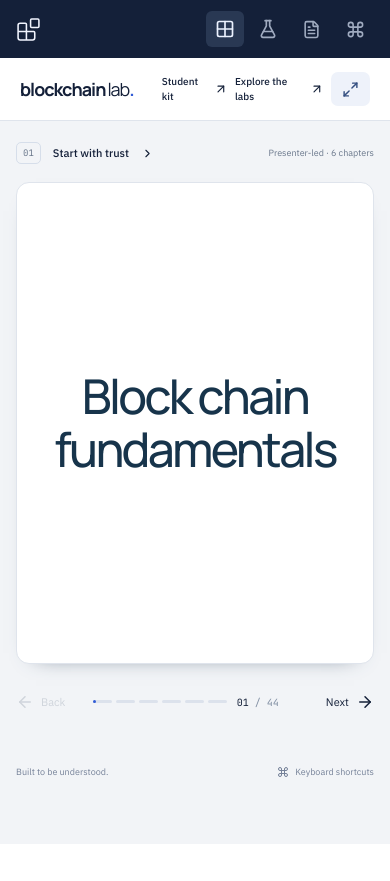
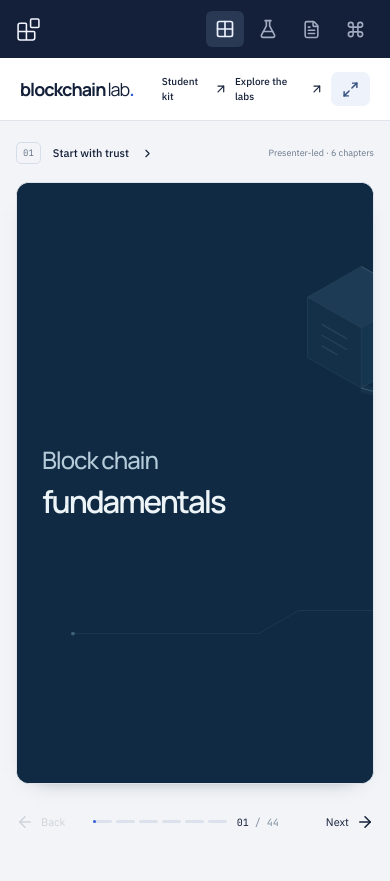
Before and after one commit to syamsundaryadla/blockchain-workshop, a Next.js app: page / in a window 390 px wide. Before the commit the page ends 844 px from the top, so only its background shows below. Built offline with nearby package versions, Linux system fonts and the light colour scheme.

Commit message:
style: make the workshop title fill the presentation screen

```diff
--- a/src/app/fabric-workshop.css
+++ b/src/app/fabric-workshop.css
@@ -2,22 +2,96 @@
 .cover-stage:has(.title-only-slide) {
   display: block;
   min-height: 620px;
+  background: #102a43;
 }
 .title-only-slide {
+  position: relative;
+  isolation: isolate;
+  overflow: hidden;
   min-height: 620px;
-  display: grid;
-  place-items: center;
-  padding: 55px;
+  display: flex;
+  align-items: center;
+  padding: 70px;
+  background: #102a43;
 }
 .title-only-slide h1 {
+  position: relative;
+  z-index: 1;
   font:
-    500 clamp(50px, 6.7vw, 108px) / 1.1 var(--font-display),
+    600 clamp(50px, 7.3vw, 126px) / 1.07 var(--font-display),
     sans-serif;
-  letter-spacing: -0.055em;
-  color: #17344b;
-  max-width: 1000px;
-  text-align: center;
-  text-wrap: balance;
+  letter-spacing: -0.065em;
+  color: #edf4f7;
+  margin: 0;
+  animation: title-arrive 650ms ease-out both;
+}
+.title-subject,
+.title-fundamentals {
+  display: block;
+}
+.title-subject {
+  font-size: 0.62em;
+  font-weight: 450;
+  letter-spacing: -0.045em;
+  color: #b5cbd9;
+  margin-bottom: 17px;
+}
+.title-ledger-art {
+  position: absolute;
+  z-index: 0;
+  width: 79%;
+  height: 100%;
+  top: 0;
+  right: -3%;
+  pointer-events: none;
+}
+.title-block-edge {
+  fill: none;
+  stroke: #7c9eb5;
+  stroke-opacity: 0.42;
+  stroke-width: 1.25;
+  stroke-linejoin: round;
+}
+.title-block-records {
+  fill: none;
+  stroke: #90b9c7;
+  stroke-opacity: 0.4;
+  stroke-width: 2;
+}
+.title-block-highlight {
+  fill: none;
+  stroke: #a8c9d2;
+  stroke-opacity: 0.65;
+  stroke-width: 1.5;
+}
+.title-chain-track {
+  fill: none;
+  stroke: #89b4c2;
+  stroke-opacity: 0.08;
+  stroke-width: 13;
+}
+.title-chain-link {
+  fill: none;
+  stroke: #63a6ad;
+  stroke-opacity: 0.65;
+  stroke-width: 1.5;
+}
+.title-ledger-trace {
+  fill: none;
+  stroke: #517e93;
+  stroke-opacity: 0.38;
+  stroke-width: 1;
+}
+.title-trace-node {
+  fill: #6ba3af;
+  fill-opacity: 0.7;
+}
+@keyframes title-arrive {
+  from { opacity: 0; transform: translateY(12px); }
+  to { opacity: 1; transform: translateY(0); }
+}
+@media (prefers-reduced-motion: reduce) {
+  .title-only-slide h1 { animation: none; }
 }
 .about-me-slide {
   padding: 40px;
@@ -90,11 +164,102 @@
   height: 100%;
   min-height: 0;
 }
+.studio-cover .studio-main {
+  display: flex;
+  flex-direction: column;
+  min-height: calc(100dvh - 84px);
+}
+.studio-cover .cover-stage {
+  display: flex;
+  flex: 1;
+  min-height: 0;
+}
+.studio-cover .title-only-slide {
+  flex: 1;
+  min-width: 0;
+  min-height: 480px;
+}
+.studio-cover .studio-colophon {
+  display: none;
+}
+.studio-cover.studio-fullscreen {
+  position: fixed;
+  inset: 0;
+  z-index: 50;
+  height: 100dvh;
+  background: #102a43;
+}
+.studio-cover.studio-fullscreen .studio-workspace {
+  width: 100%;
+}
+.studio-cover.studio-fullscreen .studio-main {
+  max-width: none;
+  height: 100dvh;
+  min-height: 0;
+  padding: 0;
+}
+.studio-cover.studio-fullscreen .studio-topbar {
+  position: absolute;
+  top: 20px;
+  right: 24px;
+  z-index: 2;
+  height: auto;
+  padding: 0;
+  background: transparent;
+}
+.studio-cover.studio-fullscreen .studio-topbar > .wordmark,
+.studio-cover.studio-fullscreen .topbar-center,
+.studio-cover.studio-fullscreen .topbar-actions > a,
+.studio-cover.studio-fullscreen .lesson-context {
+  display: none;
+}
+.studio-cover.studio-fullscreen .topbar-actions > .icon-button {
+  background: #1c3c55;
+  color: #b5cbd9;
+}
+.studio-cover.studio-fullscreen .cover-stage {
+  border: 0;
+  border-radius: 0;
+  box-shadow: none;
+}
+.studio-cover.studio-fullscreen .title-only-slide {
+  min-height: 0;
+  padding: clamp(25px, 7vw, 110px);
+}
+.studio-cover.studio-fullscreen .lesson-controls {
+  position: absolute;
+  inset: auto 0 0;
+  z-index: 2;
+  margin: 0;
+  padding: 20px clamp(25px, 4vw, 65px);
+  color: #b5cbd9;
+}
+.studio-cover.studio-fullscreen .lesson-controls button,
+.studio-cover.studio-fullscreen .chapter-progress > span {
+  color: #b5cbd9;
+}
+.studio-cover.studio-fullscreen .lesson-controls button:disabled {
+  opacity: 0.25;
+}
+.studio-cover.studio-fullscreen .chapter-segments button::before {
+  background: #365973;
+}
+.studio-cover.studio-fullscreen .chapter-segments button > span {
+  background: #90b9c7;
+}
+.studio-cover.studio-fullscreen .lesson-controls button:focus-visible,
+.studio-cover.studio-fullscreen .studio-topbar button:focus-visible {
+  outline: 2px solid #edf4f7;
+  outline-offset: 5px;
+}
 .studio-fullscreen .about-me-slide {
   min-height: 100%;
   height: 100%;
 }
 @media (max-width: 700px) {
+  .studio-cover.studio-fullscreen .chapter-segments {
+    display: none;
+  }
   .title-only-slide {
     min-height: 480px;
     padding: 25px;
@@ -103,7 +268,16 @@
     min-height: 480px;
   }
   .title-only-slide h1 {
-    font-size: 48px;
+    font-size: clamp(24px, 8vw, 50px);
+  }
+  .title-ledger-art {
+    width: 180%;
+    right: -65%;
+    opacity: 0.65;
+  }
+  .title-subject {
+    font-size: 0.77em;
+    margin-bottom: 12px;
   }
   .about-me-slide {
     padding: 28px;
--- a/src/components/presentation/SlideViewer.tsx
+++ b/src/components/presentation/SlideViewer.tsx
@@ -36,6 +36,7 @@ import { SignatureLab } from "@/components/simulations/SignatureLab";
 import { FabricFlowLab } from "@/components/simulations/FabricFlowLab";
 import { WorkshopSlide, WorkshopQuizMotif } from "./WorkshopSlide";
 import { WORKSHOP_FRAMES } from "@/content/workshop-deck";
+import { TitleSlide } from "./TitleSlide";
 import { BEGINNER_LESSONS } from "@/content/beginner-workshop";
 import { copyToClipboard } from "@/lib/utils";
 
@@ -253,7 +254,7 @@ export function SlideViewer() {
   return (
     <div
       ref={stageRef}
-      className={`studio ${fullscreen ? "studio-fullscreen" : ""}`}
+      className={`studio ${cover ? "studio-cover" : ""} ${fullscreen ? "studio-fullscreen" : ""}`}
     >
       <aside className="studio-rail" aria-label="Workshop navigation">
         <Link href="/" className="studio-mark" aria-label="Blockchain Lab home">
@@ -345,9 +346,7 @@ export function SlideViewer() {
             aria-label={`Slide ${slide.slideNumber}: ${editorial.title}`}
           >
             {cover ? (
-              <div className="title-only-slide">
-                <h1>Block chain fundamentals</h1>
-              </div>
+              <TitleSlide />
             ) : slide.simulationType ? (
               <>
                 <div className="lab-heading">
--- /dev/null
+++ b/src/components/presentation/TitleSlide.tsx
@@ -0,0 +1,32 @@
+import React from "react";
+
+function LedgerBlock({ x, y, opacity = 1 }: { x: number; y: number; opacity?: number }) {
+  return (
+    <g transform={`translate(${x} ${y})`} opacity={opacity}>
+      <path d="M0-48 84 0 0 48-84 0Z" fill="#365973" />
+      <path d="M-84 0 0 48V142l-84-48Z" fill="#1c3c55" />
+      <path d="m0 48 84-48v94L0 142Z" fill="#244a65" />
+      <path d="M0-48 84 0v94L0 142l-84-48V0ZM-84 0 0 48 84 0M0 48v94" className="title-block-edge" />
+      <path d="m-62 42 40 23m-40-6 40 23m-40-6 25 14" className="title-block-records" />
+      <path d="m0-48 84 48" className="title-block-highlight" />
+    </g>
+  );
+}
+
+export function TitleSlide() {
+  return (
+    <div className="title-only-slide">
+      <svg className="title-ledger-art" viewBox="0 0 1000 620" aria-hidden="true" focusable="false">
+        <path d="M620 162c65 18 100 22 170 35M790 387c65 18 100 22 170 35" className="title-chain-track" />
+        <path d="M620 162c65 18 100 22 170 35M790 387c65 18 100 22 170 35" className="title-chain-link" />
+        <LedgerBlock x={620} y={20} opacity={0.55} />
+        <LedgerBlock x={790} y={245} />
+        <LedgerBlock x={960} y={470} opacity={0.7} />
+        <path d="M170 545h290l62-36h138" className="title-ledger-trace" />
+        <circle cx="170" cy="545" r="3" className="title-trace-node" />
+        <circle cx="660" cy="509" r="3" className="title-trace-node" />
+      </svg>
+      <h1><span className="title-subject">Block chain</span>{" "}<span className="title-fundamentals">fundamentals</span></h1>
+    </div>
+  );
+}
```
